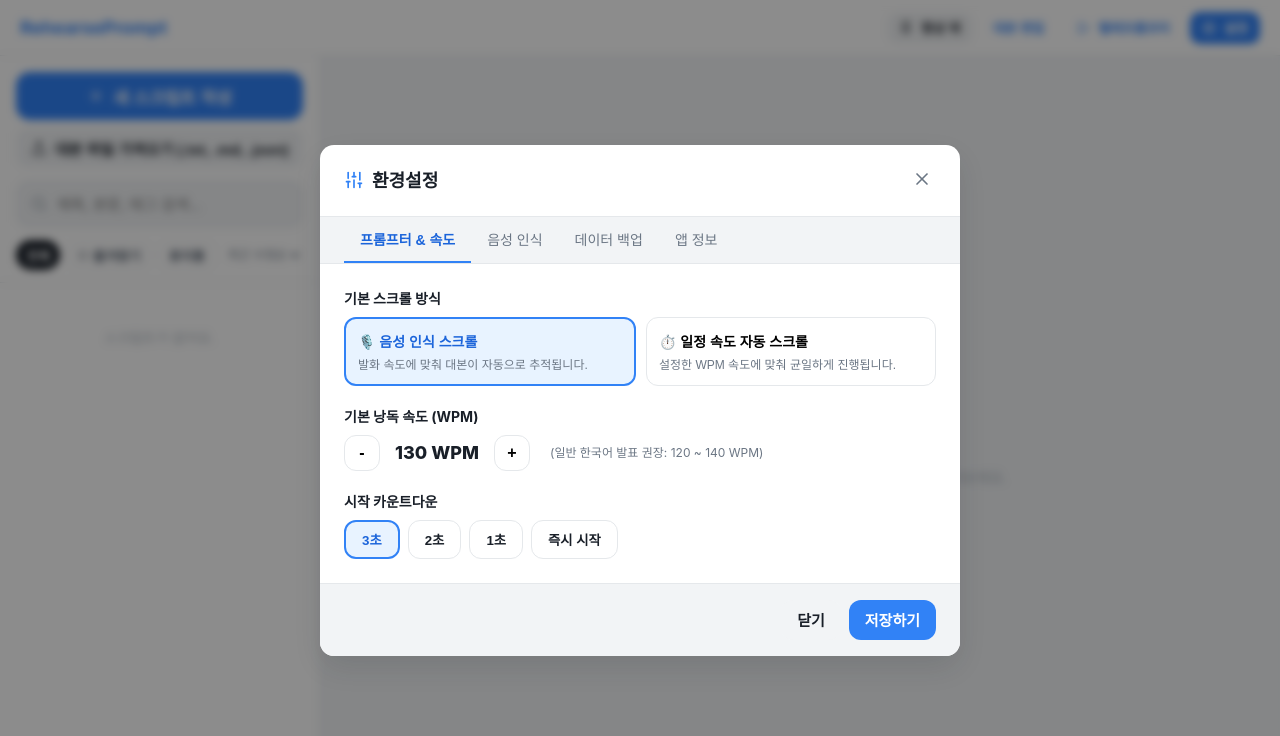
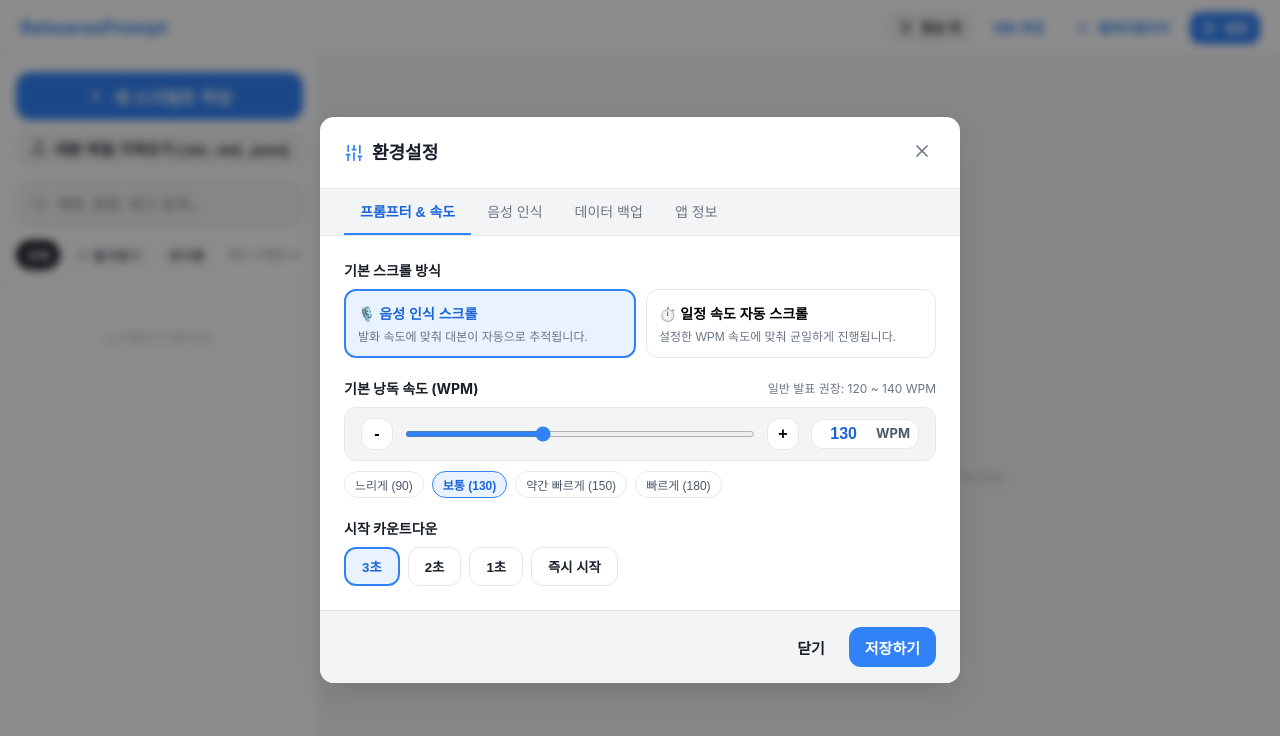
Before and after one commit to lij0825/RehearsePrompt, a React (Vite) app: page / in a window 1280 px wide. Both pictures are taken after a click on the button "설정". Shown: the top 736 px of the page. Built offline with nearby package versions, Linux system fonts and the light colour scheme; a web font is replaced by a local one.

Commit message:
feat(prompter): add slider drag, direct numeric input, wheel, and presets for WPM control

```diff
--- a/src/renderer/components/prompter/PrompterView.tsx
+++ b/src/renderer/components/prompter/PrompterView.tsx
@@ -966,8 +966,23 @@ export const PrompterView: React.FC<PrompterViewProps> = ({
             </button>
 
             {scrollMode === 'constant' ? (
-              <div style={{ display: 'flex', alignItems: 'center', gap: '4px' }}>
+              <div
+                onWheel={(e) => {
+                  e.preventDefault();
+                  setWpm((prev) => Math.max(60, Math.min(240, prev + (e.deltaY < 0 ? 5 : -5))));
+                }}
+                style={{
+                  display: 'flex',
+                  alignItems: 'center',
+                  gap: '4px',
+                  backgroundColor: 'rgba(255, 255, 255, 0.08)',
+                  padding: '2px 6px',
+                  borderRadius: '6px',
+                }}
+                title="슬라이더 드래그, 직접 입력, 마우스 휠로 WPM 조절"
+              >
                 <button
+                  type="button"
                   onClick={() => setWpm((prev) => Math.max(60, prev - 5))}
                   style={{
                     border: 'none',
@@ -979,14 +994,33 @@ export const PrompterView: React.FC<PrompterViewProps> = ({
                     cursor: 'pointer',
                     fontWeight: 700,
                     fontSize: '12px',
+                    display: 'flex',
+                    alignItems: 'center',
+                    justifyContent: 'center',
                   }}
+                  title="5 WPM 감소"
                 >
                   -
                 </button>
-                <span style={{ fontSize: '11px', fontWeight: 700, minWidth: '50px', textAlign: 'center' }}>
-                  {wpm} WPM
-                </span>
+
+                <input
+                  type="range"
+                  min={60}
+                  max={240}
+                  step={5}
+                  value={wpm}
+                  onChange={(e) => setWpm(Number(e.target.value))}
+                  style={{
+                    width: '60px',
+                    height: '4px',
+                    cursor: 'pointer',
+                    accentColor: '#38BDF8',
+                  }}
+                  title="드래그하여 WPM 조절 (60 ~ 240)"
+                />
+
                 <button
+                  type="button"
                   onClick={() => setWpm((prev) => Math.min(240, prev + 5))}
                   style={{
                     border: 'none',
@@ -998,10 +1032,57 @@ export const PrompterView: React.FC<PrompterViewProps> = ({
                     cursor: 'pointer',
                     fontWeight: 700,
                     fontSize: '12px',
+                    display: 'flex',
+                    alignItems: 'center',
+                    justifyContent: 'center',
                   }}
+                  title="5 WPM 증가"
                 >
                   +
                 </button>
+
+                <div style={{ display: 'flex', alignItems: 'center' }}>
+                  <input
+                    type="number"
+                    min={60}
+                    max={240}
+                    step={5}
+                    value={wpm === 0 ? '' : wpm}
+                    onChange={(e) => {
+                      const val = parseInt(e.target.value, 10);
+                      if (!isNaN(val)) {
+                        setWpm(val);
+                      } else if (e.target.value === '') {
+                        setWpm(0);
+                      }
+                    }}
+                    onBlur={() => {
+                      setWpm((prev) => Math.max(60, Math.min(240, prev || 130)));
+                    }}
+                    onKeyDown={(e) => {
+                      if (e.key === 'Enter') {
+                        (e.target as HTMLInputElement).blur();
+                      }
+                    }}
+                    style={{
+                      width: '38px',
+                      height: '20px',
+                      padding: '0 2px',
+                      textAlign: 'right',
+                      border: '1px solid rgba(255, 255, 255, 0.2)',
+                      borderRadius: '4px',
+                      background: 'rgba(0, 0, 0, 0.3)',
+                      fontSize: '11px',
+                      fontWeight: 700,
+                      color: '#38BDF8',
+                      outline: 'none',
+                    }}
+                    title="클릭하여 원하는 WPM 직접 입력"
+                  />
+                  <span style={{ fontSize: '10px', fontWeight: 700, color: '#94A3B8', marginLeft: '2px' }}>
+                    WPM
+                  </span>
+                </div>
               </div>
             ) : (
               <span style={{ fontSize: '11px', color: '#94A3B8' }}>
@@ -1158,46 +1239,124 @@ export const PrompterView: React.FC<PrompterViewProps> = ({
         {/* 우측: WPM 속도 조절 & 종료 */}
         <div style={{ display: 'flex', alignItems: 'center', gap: '12px' }}>
           {scrollMode === 'constant' && (
-            <div style={{ display: 'flex', alignItems: 'center', gap: '4px' }}>
+            <div
+              onWheel={(e) => {
+                e.preventDefault();
+                setWpm((prev) => Math.max(60, Math.min(240, prev + (e.deltaY < 0 ? 5 : -5))));
+              }}
+              style={{
+                display: 'flex',
+                alignItems: 'center',
+                gap: '8px',
+                padding: '4px 10px',
+                backgroundColor: 'var(--tds-bg-secondary)',
+                borderRadius: 'var(--tds-radius-m)',
+                border: '1px solid var(--tds-line-default)',
+              }}
+              title="슬라이더 드래그, 직접 입력, 마우스 휠로 WPM 조절"
+            >
               <button
+                type="button"
                 onClick={() => setWpm((prev) => Math.max(60, prev - 5))}
                 style={{
-                  width: isSubtitleMode ? '28px' : '32px',
-                  height: isSubtitleMode ? '28px' : '32px',
-                  borderRadius: 'var(--tds-radius-m)',
-                  border: isSubtitleMode ? '1px solid rgba(255, 255, 255, 0.2)' : '1px solid var(--tds-line-default)',
-                  background: 'none',
-                  color: isSubtitleMode ? '#F8FAFC' : 'inherit',
+                  width: '26px',
+                  height: '26px',
+                  borderRadius: 'var(--tds-radius-s)',
+                  border: '1px solid var(--tds-line-default)',
+                  background: '#FFFFFF',
+                  color: 'inherit',
                   cursor: 'pointer',
                   fontWeight: 700,
+                  fontSize: '14px',
+                  display: 'flex',
+                  alignItems: 'center',
+                  justifyContent: 'center',
                 }}
+                title="5 WPM 감소"
               >
                 -
               </button>
-              <span className="tds-tabular" style={{
-                fontWeight: 700,
-                fontSize: isSubtitleMode ? '13px' : '15px',
-                width: isSubtitleMode ? '60px' : '70px',
-                textAlign: 'center',
-                color: isSubtitleMode ? '#F8FAFC' : 'inherit',
-              }}>
-                {wpm} WPM
-              </span>
+
+              <input
+                type="range"
+                min={60}
+                max={240}
+                step={5}
+                value={wpm}
+                onChange={(e) => setWpm(Number(e.target.value))}
+                style={{
+                  width: '84px',
+                  height: '5px',
+                  cursor: 'pointer',
+                  accentColor: 'var(--tds-blue-500)',
+                }}
+                title="드래그하여 WPM 조절 (60 ~ 240)"
+              />
+
               <button
+                type="button"
                 onClick={() => setWpm((prev) => Math.min(240, prev + 5))}
                 style={{
-                  width: isSubtitleMode ? '28px' : '32px',
-                  height: isSubtitleMode ? '28px' : '32px',
-                  borderRadius: 'var(--tds-radius-m)',
-                  border: isSubtitleMode ? '1px solid rgba(255, 255, 255, 0.2)' : '1px solid var(--tds-line-default)',
-                  background: 'none',
-                  color: isSubtitleMode ? '#F8FAFC' : 'inherit',
+                  width: '26px',
+                  height: '26px',
+                  borderRadius: 'var(--tds-radius-s)',
+                  border: '1px solid var(--tds-line-default)',
+                  background: '#FFFFFF',
+                  color: 'inherit',
                   cursor: 'pointer',
                   fontWeight: 700,
+                  fontSize: '14px',
+                  display: 'flex',
+                  alignItems: 'center',
+                  justifyContent: 'center',
                 }}
+                title="5 WPM 증가"
               >
                 +
               </button>
+
+              <div style={{ display: 'flex', alignItems: 'center' }}>
+                <input
+                  type="number"
+                  min={60}
+                  max={240}
+                  step={5}
+                  value={wpm === 0 ? '' : wpm}
+                  onChange={(e) => {
+                    const val = parseInt(e.target.value, 10);
+                    if (!isNaN(val)) {
+                      setWpm(val);
+                    } else if (e.target.value === '') {
+                      setWpm(0);
+                    }
+                  }}
+                  onBlur={() => {
+                    setWpm((prev) => Math.max(60, Math.min(240, prev || 130)));
+                  }}
+                  onKeyDown={(e) => {
+                    if (e.key === 'Enter') {
+                      (e.target as HTMLInputElement).blur();
+                    }
+                  }}
+                  style={{
+                    width: '46px',
+                    height: '24px',
+                    padding: '0 4px',
+                    textAlign: 'right',
+                    border: '1px solid var(--tds-line-default)',
+                    borderRadius: 'var(--tds-radius-s)',
+                    background: '#FFFFFF',
+                    fontSize: '13px',
+                    fontWeight: 700,
+                    color: 'var(--tds-blue-600)',
+                    outline: 'none',
+                  }}
+                  title="클릭하여 원하는 WPM 직접 입력"
+                />
+                <span style={{ fontSize: '11px', fontWeight: 700, color: 'var(--tds-grey-600)', marginLeft: '3px' }}>
+                  WPM
+                </span>
+              </div>
             </div>
           )}
 
--- a/src/renderer/components/settings/SettingsModal.tsx
+++ b/src/renderer/components/settings/SettingsModal.tsx
@@ -231,46 +231,170 @@ export const SettingsModal: React.FC<SettingsModalProps> = ({
 							</div>
 
 							<div>
-								<label style={{ fontSize: '14px', fontWeight: 700, display: 'block', marginBottom: '8px' }}>
-									기본 낭독 속도 (WPM)
-								</label>
-								<div style={{ display: 'flex', alignItems: 'center', gap: '12px' }}>
+								<div style={{ display: 'flex', justifyContent: 'space-between', alignItems: 'center', marginBottom: '8px' }}>
+									<label style={{ fontSize: '14px', fontWeight: 700 }}>
+										기본 낭독 속도 (WPM)
+									</label>
+									<span style={{ fontSize: '12px', color: 'var(--tds-grey-600)' }}>
+										일반 발표 권장: 120 ~ 140 WPM
+									</span>
+								</div>
+
+								{/* WPM 조절 컨트롤: 마이너스 버튼, 드래그 슬라이더, 플러스 버튼, 직접 입력창 */}
+								<div
+									onWheel={(e) => {
+										e.preventDefault();
+										setWpm((prev) => Math.max(60, Math.min(240, prev + (e.deltaY < 0 ? 5 : -5))));
+									}}
+									style={{
+										display: 'flex',
+										alignItems: 'center',
+										gap: '12px',
+										backgroundColor: 'var(--tds-bg-secondary)',
+										padding: '10px 16px',
+										borderRadius: 'var(--tds-radius-m)',
+										border: '1px solid var(--tds-line-default)',
+									}}
+									title="슬라이더 드래그, 직접 입력, 마우스 휠로 자유롭게 조절할 수 있습니다"
+								>
 									<button
+										type="button"
 										onClick={() => setWpm((prev) => Math.max(60, prev - 5))}
 										style={{
-											width: '36px',
-											height: '36px',
+											width: '32px',
+											height: '32px',
 											borderRadius: 'var(--tds-radius-m)',
 											border: '1px solid var(--tds-line-default)',
 											background: '#FFFFFF',
 											cursor: 'pointer',
 											fontWeight: 700,
 											fontSize: '16px',
+											display: 'flex',
+											alignItems: 'center',
+											justifyContent: 'center',
+											flexShrink: 0,
 										}}
+										title="5 WPM 감소"
 									>
 										-
 									</button>
-									<span style={{ fontSize: '18px', fontWeight: 800, width: '90px', textAlign: 'center' }}>
-										{wpm} WPM
-									</span>
+
+									{/* 드래그 슬라이더 */}
+									<input
+										type="range"
+										min={60}
+										max={240}
+										step={5}
+										value={wpm}
+										onChange={(e) => setWpm(Number(e.target.value))}
+										style={{
+											flex: 1,
+											cursor: 'pointer',
+											accentColor: 'var(--tds-blue-500)',
+											height: '6px',
+										}}
+										title="드래그하여 WPM 조절 (60 ~ 240)"
+									/>
+
 									<button
+										type="button"
 										onClick={() => setWpm((prev) => Math.min(240, prev + 5))}
 										style={{
-											width: '36px',
-											height: '36px',
+											width: '32px',
+											height: '32px',
 											borderRadius: 'var(--tds-radius-m)',
 											border: '1px solid var(--tds-line-default)',
 											background: '#FFFFFF',
 											cursor: 'pointer',
 											fontWeight: 700,
 											fontSize: '16px',
+											display: 'flex',
+											alignItems: 'center',
+											justifyContent: 'center',
+											flexShrink: 0,
 										}}
+										title="5 WPM 증가"
 									>
 										+
 									</button>
-									<span style={{ fontSize: '12px', color: 'var(--tds-grey-600)', marginLeft: '8px' }}>
-										(일반 한국어 발표 권장: 120 ~ 140 WPM)
-									</span>
+
+									{/* 직접 숫자 입력 필드 */}
+									<div style={{
+										display: 'flex',
+										alignItems: 'center',
+										border: '1px solid var(--tds-line-default)',
+										borderRadius: 'var(--tds-radius-m)',
+										padding: '4px 8px',
+										backgroundColor: '#FFFFFF',
+										flexShrink: 0,
+									}}>
+										<input
+											type="number"
+											min={60}
+											max={240}
+											step={5}
+											value={wpm === 0 ? '' : wpm}
+											onChange={(e) => {
+												const val = parseInt(e.target.value, 10);
+												if (!isNaN(val)) {
+													setWpm(val);
+												} else if (e.target.value === '') {
+													setWpm(0);
+												}
+											}}
+											onBlur={() => {
+												setWpm((prev) => Math.max(60, Math.min(240, prev || 130)));
+											}}
+											onKeyDown={(e) => {
+												if (e.key === 'Enter') {
+													(e.target as HTMLInputElement).blur();
+												}
+											}}
+											style={{
+												width: '52px',
+												border: 'none',
+												outline: 'none',
+												fontSize: '16px',
+												fontWeight: 800,
+												textAlign: 'right',
+												color: 'var(--tds-blue-600)',
+											}}
+											title="클릭하여 원하는 WPM 숫자 직접 입력"
+										/>
+										<span style={{ fontSize: '13px', fontWeight: 700, color: 'var(--tds-grey-700)', marginLeft: '4px' }}>
+											WPM
+										</span>
+									</div>
+								</div>
+
+								{/* 빠른 프리셋 칩 버튼들 */}
+								<div style={{ display: 'flex', gap: '8px', marginTop: '10px' }}>
+									{[
+										{ label: '느리게 (90)', val: 90 },
+										{ label: '보통 (130)', val: 130 },
+										{ label: '약간 빠르게 (150)', val: 150 },
+										{ label: '빠르게 (180)', val: 180 },
+									].map((preset) => (
+										<button
+											key={preset.val}
+											type="button"
+											onClick={() => setWpm(preset.val)}
+											style={{
+												padding: '4px 10px',
+												borderRadius: 'var(--tds-radius-full)',
+												border: wpm === preset.val
+													? '1.5px solid var(--tds-blue-500)'
+													: '1px solid var(--tds-line-default)',
+												backgroundColor: wpm === preset.val ? 'var(--tds-blue-50)' : '#FFFFFF',
+												color: wpm === preset.val ? 'var(--tds-blue-600)' : 'var(--tds-grey-700)',
+												fontSize: '12px',
+												fontWeight: wpm === preset.val ? 700 : 500,
+												cursor: 'pointer',
+											}}
+										>
+											{preset.label}
+										</button>
+									))}
 								</div>
 							</div>
 
```
Also changed, not shown: 1 other file (tests, documents, lock files or other folders).
